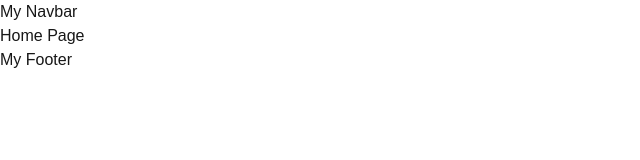
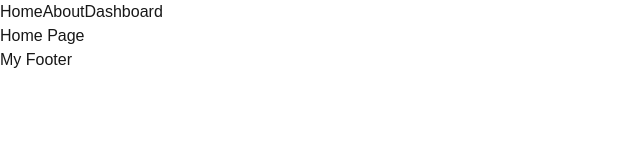
Before and after one commit to hafiz-1/Nextjs, a Next.js app in the folder fundamentals/: page /about in a window 1280 px wide. Shown: the top 160 px of the page, without its empty margins (0-640 px from the left). Built offline with nearby package versions, Linux system fonts and the light colour scheme.

Commit message:
navigation link added

```diff
--- a/fundamentals/app/layout.tsx
+++ b/fundamentals/app/layout.tsx
@@ -1,5 +1,6 @@
 import type { Metadata } from "next";
 import { Geist, Geist_Mono } from "next/font/google";
+import Link from "next/link";
 import "./globals.css";
 
 const geistSans = Geist({
@@ -24,7 +25,11 @@
       className={`${geistSans.variable} ${geistMono.variable} h-full antialiased`}
     >
       <body>
-        <nav>My Navbar</nav>
+        <nav>
+          <Link href="/">Home</Link>
+          <Link href="/about">About</Link>
+          <Link href="/dashboard">Dashboard</Link>
+        </nav>
 
         {children}
 
```
